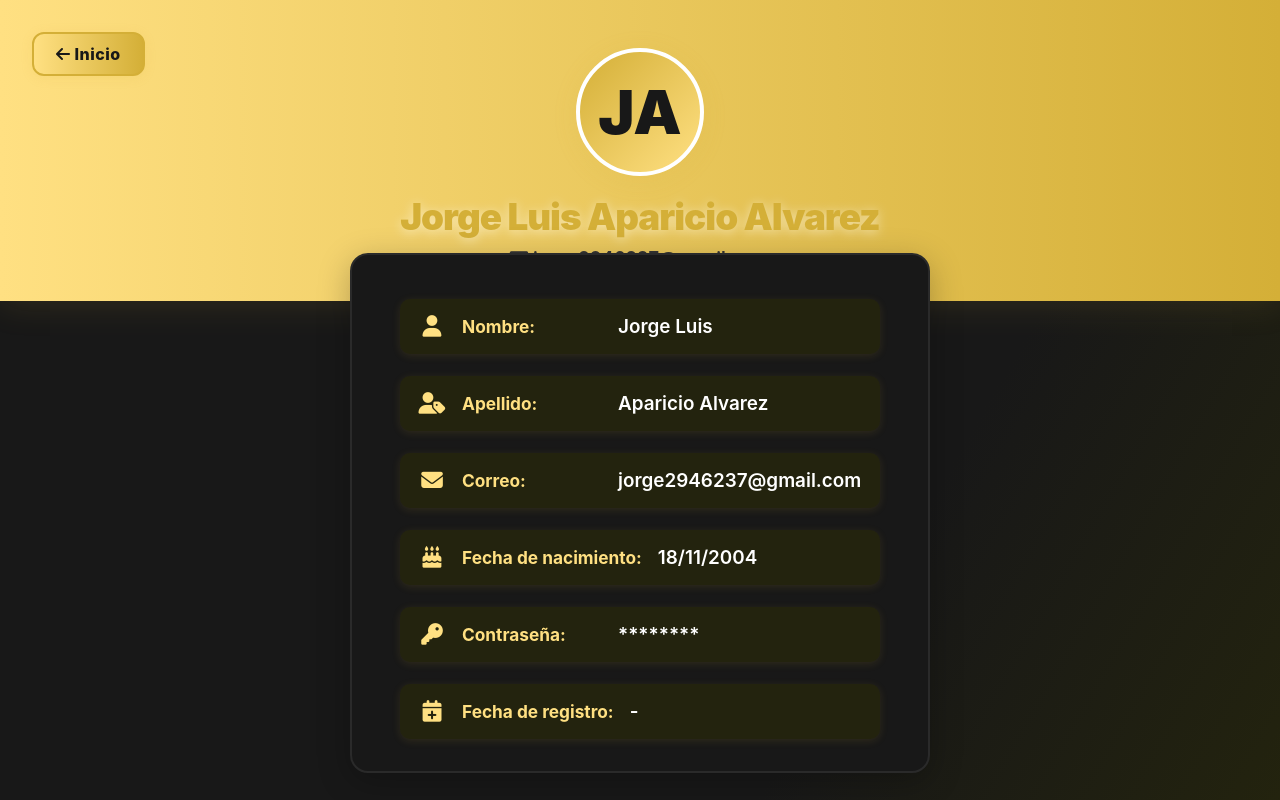
After one commit to xXRenzoElProXx/assetNext, a Flask app: page /perfil in a window 1280 px wide. The commit adds this page. Run offline with Flask 3, Linux system fonts and the light colour scheme; a user stored in the database is signed in.

Commit message:
08-01  -vie 20:47:35

```diff
--- a/app/routes.py
+++ b/app/routes.py
@@ -209,6 +209,11 @@ def cambiar_contraseña():
     db.session.commit()
     return jsonify({'success': True, 'message': 'Contraseña cambiada exitosamente.'})
 
+@app.route('/perfil')
+@login_required
+def perfil():
+    return render_template('perfil.html', usuario=current_user)
+
 @app.route('/logout')
 @login_required
 def logout():
--- a/app/templates/index.html
+++ b/app/templates/index.html
@@ -1550,7 +1550,7 @@
 
             <!-- Dropdown Menu -->
             <div id="userDropdown" class="user-dropdown">
-              <a href="#" class="dropdown-item" onclick="openProfile()">
+              <a href="{{ url_for('perfil') }}" class="dropdown-item">
                 <i class="fas fa-user"></i>
                 Mi Perfil
               </a>
--- /dev/null
+++ b/app/templates/perfil.html
@@ -0,0 +1,195 @@
+<!DOCTYPE html>
+<html lang="es">
+<head>
+    <meta charset="UTF-8">
+    <meta name="viewport" content="width=device-width, initial-scale=1.0">
+    <title>Mi Perfil - AssetNext</title>
+    <link rel="stylesheet" href="https://cdnjs.cloudflare.com/ajax/libs/font-awesome/6.4.0/css/all.min.css"/>
+    <link rel="icon" type="image/jpeg" href="{{ url_for('static', filename='AssetNext.jpg') }}"/>
+    <style>
+        body {
+            font-family: 'Inter', Arial, sans-serif;
+            background: #181818;
+            color: #fff;
+            margin: 0;
+            padding: 0;
+        }
+        .perfil-main {
+            min-height: 100vh;
+            display: flex;
+            flex-direction: column;
+            align-items: center;
+            justify-content: flex-start;
+            background: linear-gradient(120deg, #181818 70%, #23230e 100%);
+        }
+        .perfil-header {
+            width: 100%;
+            background: linear-gradient(90deg, #ffe082 0%, #d4af37 100%);
+            padding: 48px 0 32px 0;
+            display: flex;
+            flex-direction: column;
+            align-items: center;
+            box-shadow: 0 4px 32px #d4af3720;
+            position: relative;
+        }
+        .perfil-avatar {
+            width: 120px;
+            height: 120px;
+            border-radius: 50%;
+            background: linear-gradient(135deg, #d4af37 0%, #ffe082 100%);
+            display: flex;
+            align-items: center;
+            justify-content: center;
+            font-size: 3.8rem;
+            font-weight: 900;
+            color: #181818;
+            box-shadow: 0 4px 24px #d4af3720;
+            border: 4px solid #fff;
+            margin-bottom: 18px;
+        }
+        .perfil-nombre {
+            font-size: 2.3rem;
+            font-weight: 900;
+            color: #d4af37;
+            letter-spacing: -1px;
+            text-shadow: 0 2px 12px #fff8;
+        }
+        .perfil-email {
+            font-size: 1.15rem;
+            color: #333;
+            margin-top: 8px;
+            font-weight: 600;
+        }
+        .perfil-card {
+            background: #181818;
+            border-radius: 18px;
+            box-shadow: 0 8px 32px #00000040;
+            border: 2px solid #2a2a2a;
+            padding: 44px 48px 32px 48px;
+            margin-top: -48px;
+            min-width: 340px;
+            max-width: 480px;
+            width: 100%;
+            z-index: 2;
+        }
+        .perfil-datos {
+            display: flex;
+            flex-direction: column;
+            gap: 22px;
+        }
+        .perfil-dato {
+            display: flex;
+            align-items: center;
+            gap: 16px;
+            background: #23230e;
+            border-radius: 10px;
+            padding: 16px 18px;
+            box-shadow: 0 2px 8px #d4af3720;
+        }
+        .perfil-dato i {
+            font-size: 1.35rem;
+            color: #ffe082;
+            min-width: 28px;
+            text-align: center;
+        }
+        .perfil-label {
+            font-size: 1.08rem;
+            color: #ffe082;
+            font-weight: 700;
+            min-width: 140px;
+        }
+        .perfil-valor {
+            font-size: 1.18rem;
+            color: #fff;
+            font-weight: 600;
+            word-break: break-all;
+        }
+        .btn-gold {
+            display: inline-block;
+            margin-bottom: 32px;
+            background: linear-gradient(90deg, #ffe082 0%, #d4af37 100%);
+            color: #181818;
+            font-weight: 800;
+            font-size: 1.12rem;
+            padding: 13px 38px;
+            border-radius: 12px;
+            text-decoration: none;
+            border: 2px solid #d4af37;
+            box-shadow: 0 2px 12px #d4af3720;
+            letter-spacing: 0.03em;
+            transition: background 0.18s, color 0.18s, box-shadow 0.18s;
+        }
+        .btn-gold:hover {
+            background: linear-gradient(90deg, #ffe082 20%, #b8941f 100%);
+            color: #000;
+            box-shadow: 0 4px 18px #d4af3740;
+        }
+        @media (max-width: 600px) {
+            .perfil-card {
+                padding: 18px 4vw 18px 4vw;
+                min-width: unset;
+                max-width: 98vw;
+            }
+            .perfil-header {
+                padding: 32px 0 18px 0;
+            }
+        }
+    </style>
+</head>
+<body>
+    <div class="perfil-main">
+        <div class="perfil-header">
+            <a href="{{ url_for('home') }}" class="btn-gold" style="position:absolute; left:32px; top:32px; min-width:unset; padding:10px 22px; font-size:1rem;">
+                <i class="fas fa-arrow-left"></i> Inicio
+            </a>
+            <div class="perfil-avatar">
+                {{ usuario.nombre[0]|upper }}{{ usuario.apellido[0]|upper }}
+            </div>
+            <div class="perfil-nombre">{{ usuario.nombre }} {{ usuario.apellido }}</div>
+            <div class="perfil-email"><i class="fas fa-envelope"></i> {{ usuario.email }}</div>
+        </div>
+        <div class="perfil-card">
+            <div class="perfil-datos">
+                <div class="perfil-dato">
+                    <i class="fas fa-user"></i>
+                    <span class="perfil-label">Nombre:</span>
+                    <span class="perfil-valor">{{ usuario.nombre }}</span>
+                </div>
+                <div class="perfil-dato">
+                    <i class="fas fa-user-tag"></i>
+                    <span class="perfil-label">Apellido:</span>
+                    <span class="perfil-valor">{{ usuario.apellido }}</span>
+                </div>
+                <div class="perfil-dato">
+                    <i class="fas fa-envelope"></i>
+                    <span class="perfil-label">Correo:</span>
+                    <span class="perfil-valor">{{ usuario.email }}</span>
+                </div>
+                <div class="perfil-dato">
+                    <i class="fas fa-birthday-cake"></i>
+                    <span class="perfil-label">Fecha de nacimiento:</span>
+                    <span class="perfil-valor">
+                        {% if usuario.fecha_nacimiento %}
+                            {{ usuario.fecha_nacimiento.strftime('%d/%m/%Y') }}
+                        {% else %}
+                            -
+                        {% endif %}
+                    </span>
+                </div>
+                <div class="perfil-dato">
+                    <i class="fas fa-key"></i>
+                    <span class="perfil-label">Contraseña:</span>
+                    <span class="perfil-valor">********</span>
+                </div>
+                <div class="perfil-dato">
+                    <i class="fas fa-calendar-plus"></i>
+                    <span class="perfil-label">Fecha de registro:</span>
+                    <span class="perfil-valor">
+                        {{ usuario.fecha_registro or '-' }}
+                    </span>
+                </div>
+            </div>
+        </div>
+    </div>
+</body>
+</html>
```
Also changed, not shown: data.db.
